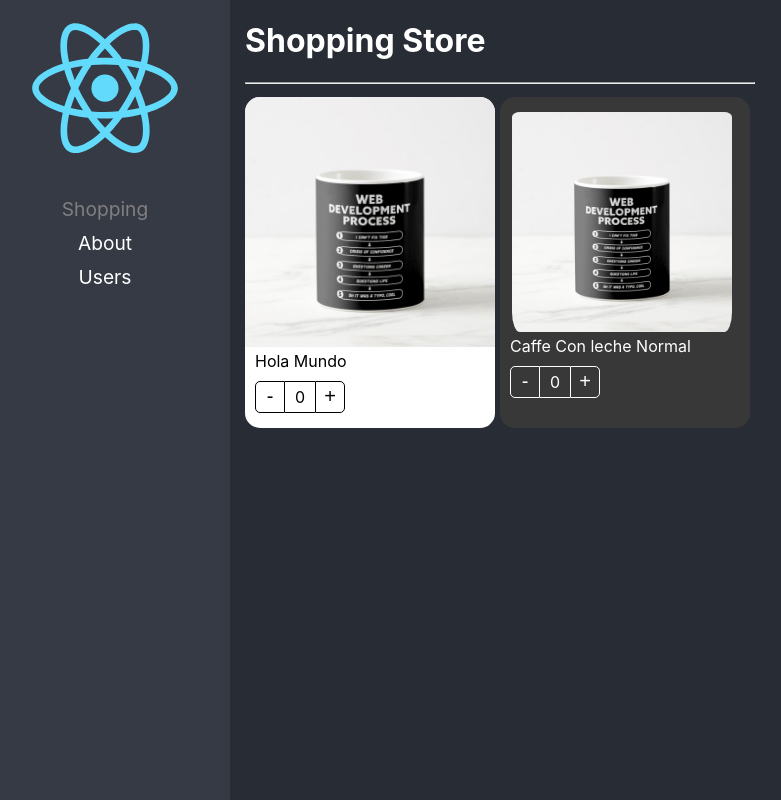
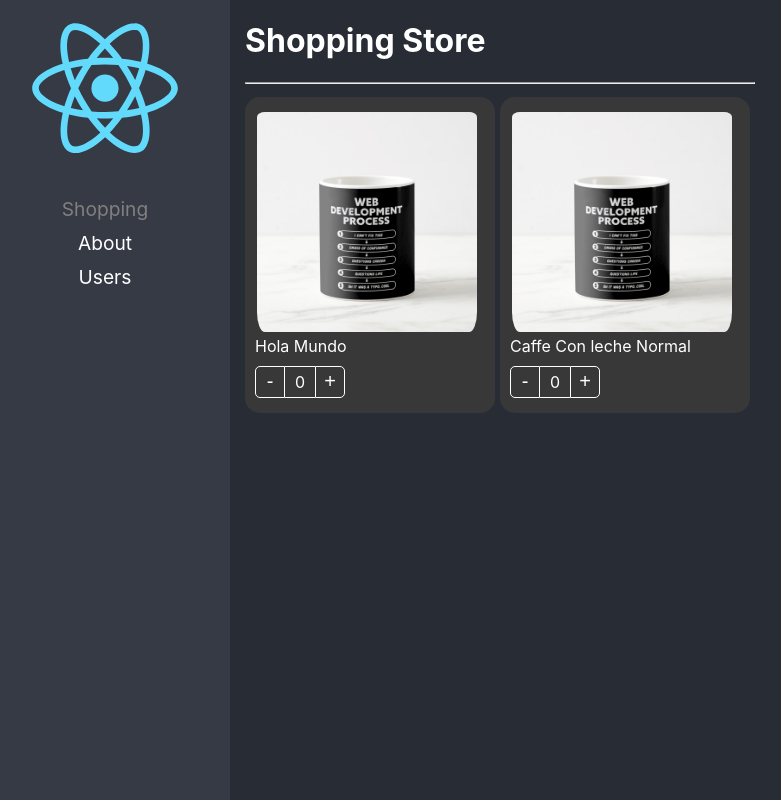
Before and after one commit to Yeison2020/react-adv-component-compound, a React (Create React App) app: page / in a window 1280 px wide. Shown: the whole page, without its empty margins (20-801 px from the left). Built offline with nearby package versions, Linux system fonts and the light colour scheme.

Commit message:
Completed Component Object HOC and Regular exported Components

```diff
--- a/src/02-component-patterns/pages/ShoppingPage.tsx
+++ b/src/02-component-patterns/pages/ShoppingPage.tsx
@@ -24,10 +24,10 @@ export const ShoppingPage = () => {
           flexWrap: "wrap",
         }}
       >
-        <ProductCard product={product}>
-          <ProductCard.Image />
-          <ProductCard.Title title={"Hola Mundo"} />
-          <ProductCard.Buttons />
+        <ProductCard product={product} className="bg-dark">
+          <ProductCard.Image className="custom-img" />
+          <ProductCard.Title title={"Hola Mundo"} className="text-white" />
+          <ProductCard.Buttons className="custom-buttons" />
         </ProductCard>
 
         <ProductCard product={product} className="bg-dark">
```
Also changed, not shown: src/02-component-patterns/interfaces/interfaces.ts (+14 -2 lines).
